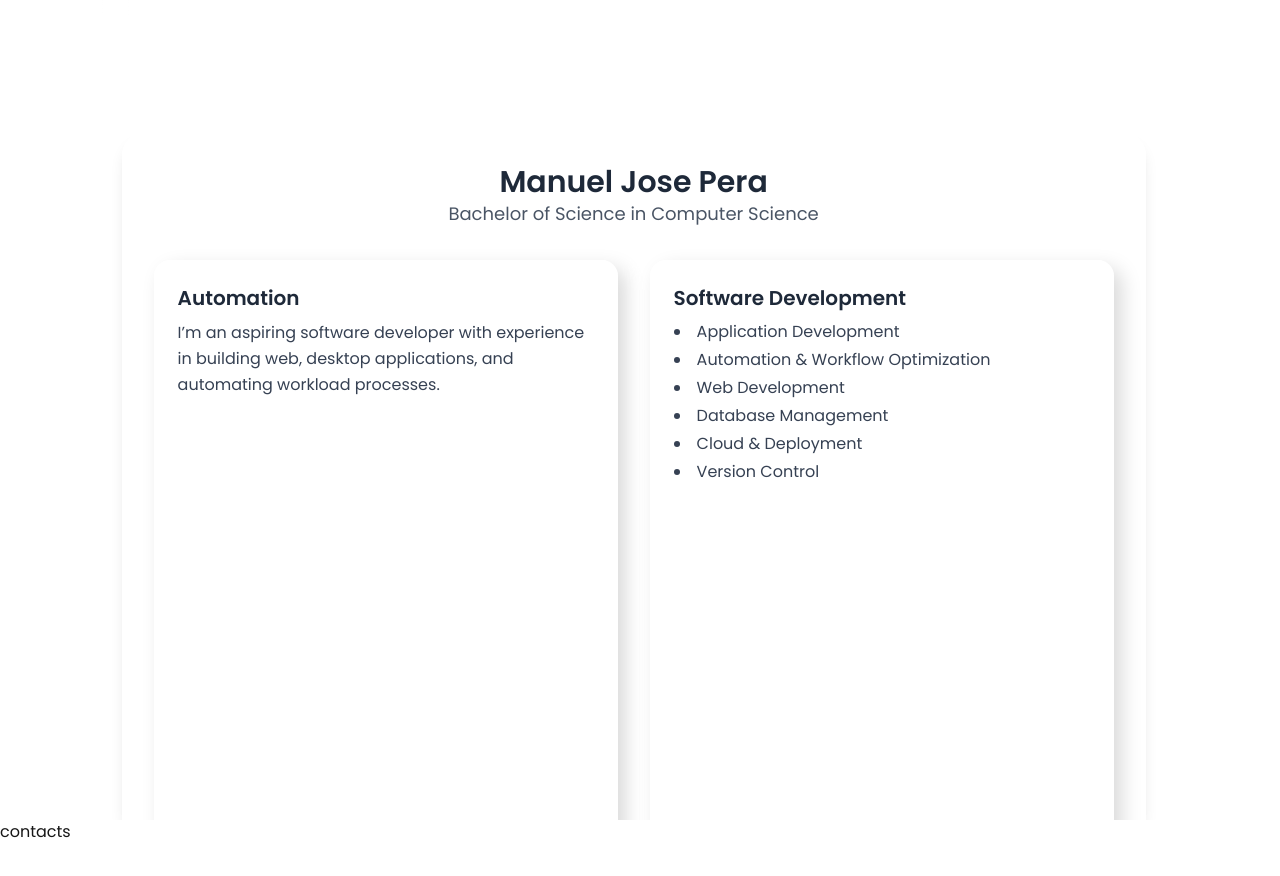
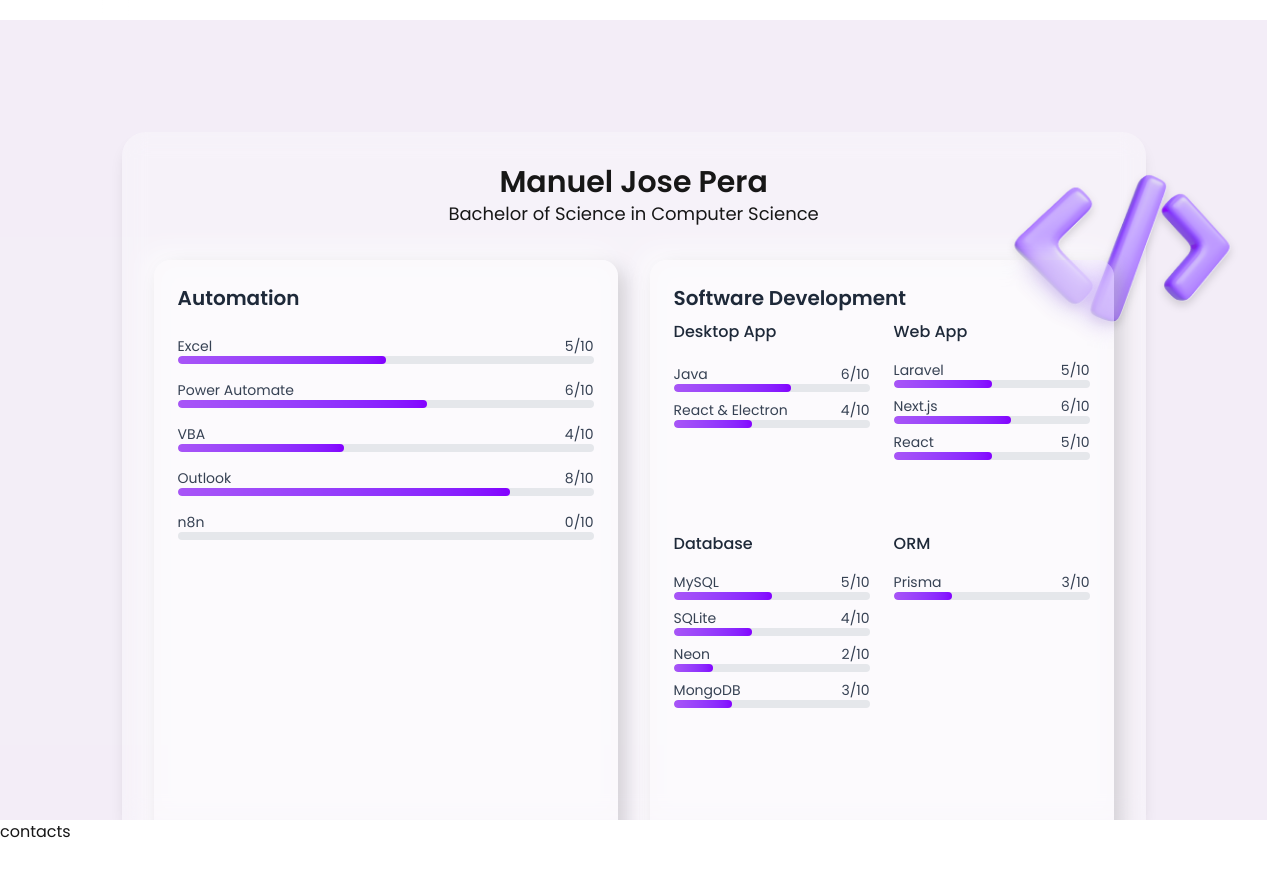
Before and after one commit to xebec1234/MNLBytes, a Next.js app: page / in a window 1280 px wide. Shown: the part 780-1656 px from the top of the page. Built offline with nearby package versions, Linux system fonts and the light colour scheme.

Commit message:
Added Skillbar In About Section

```diff
--- a/src/app/pages/Hero.tsx
+++ b/src/app/pages/Hero.tsx
@@ -1,5 +1,34 @@
 import React from "react";
 import Image from "next/image";
+import SkillBar from "@/components/Bar.tsx/SkillBar";
+
+const automationSkills = [
+  { name: "Excel", level: 5 },
+  { name: "Power Automate", level: 6 },
+  { name: "VBA", level: 4 },
+  { name: "Outlook", level: 8 },
+  { name: "n8n", level: 0 },
+];
+
+const desktopSkills = [
+  { name: "Java", level: 6 },
+  { name: "React & Electron", level: 4 },
+];
+
+const webSkills = [
+  { name: "Laravel", level: 5 },
+  { name: "Next.js", level: 6 },
+  { name: "React", level: 5 },
+];
+
+const databaseSkills = [
+  { name: "MySQL", level: 5 },
+  { name: "SQLite", level: 4 },
+  { name: "Neon", level: 2 },
+  { name: "MongoDB", level: 3 },
+];
+
+const ormSkills = [{ name: "Prisma", level: 3 }];
 
 function Hero() {
   return (
@@ -82,54 +111,104 @@ function Hero() {
         </a>
       </section>
 
+      {/* about section */}
       <section
         id="about"
-        className="h-screen w-full flex justify-center px-4 overflow-hidden"
+        className="h-screen w-full flex justify-center px-4 overflow-hidden bg-[#e7ddf083]"
       >
         <div className="relative w-[80vw] h-[calc(100vh-7rem)] mt-28 bg-white/30 backdrop-blur-md rounded-t-3xl shadow-lg p-8 flex flex-col">
+          <div className="absolute -right-20 top-2 sm:-right-24 sm:top-10 -translate-y-11">
+            <Image
+              src="/favicon.svg"
+              alt="Like Icon"
+              width={240}
+              height={240}
+              className="drop-shadow-lg"
+            />
+          </div>
           <div className="text-center mb-8">
-            <h1 className="text-3xl font-bold text-gray-800">
-              Manuel Jose Pera
-            </h1>
-            <p className="text-lg text-gray-600">
-              Bachelor of Science in Computer Science
-            </p>
+            <h1 className="text-3xl font-bold">Manuel Jose Pera</h1>
+            <p className="text-lg">Bachelor of Science in Computer Science</p>
           </div>
 
           <div className="flex-1 grid grid-cols-1 md:grid-cols-2 gap-8">
+            {/* Automation */}
             <div
               className="p-6 rounded-t-2xl bg-white/40 backdrop-blur-md
-            shadow-[8px_8px_20px_rgba(0,0,0,0.15),-8px_-8px_20px_rgba(255,255,255,0.6)] flex flex-col h-[calc(100vh-7rem)]"
+              shadow-[8px_8px_20px_rgba(0,0,0,0.15),-8px_-8px_20px_rgba(255,255,255,0.6)] flex flex-col h-[calc(100vh-7rem)]"
             >
               <h2 className="text-xl font-semibold text-gray-800">
                 Automation
               </h2>
-              <p className="mt-2 text-gray-700 leading-relaxed">
-                I’m an aspiring software developer with experience in building
-                web, desktop applications, and automating workload processes.
-              </p>
+
+              <div className="mt-4 space-y-4">
+                {automationSkills.map((skill, i) => (
+                  <SkillBar key={i} name={skill.name} level={skill.level} />
+                ))}
+              </div>
             </div>
 
+            {/* Software Development */}
             <div
               className="p-6 rounded-t-2xl bg-white/40 backdrop-blur-md
-            shadow-[8px_8px_20px_rgba(0,0,0,0.15),-8px_-8px_20px_rgba(255,255,255,0.6)] flex flex-col h-[calc(100vh-7rem)]"
+            shadow-[8px_8px_20px_rgba(0,0,0,0.15),-8px_-8px_20px_rgba(255,255,255,0.6)]
+            flex flex-col"
             >
               <h2 className="text-xl font-semibold text-gray-800">
                 Software Development
               </h2>
-              <ul className="mt-2 list-disc list-inside text-gray-700 space-y-1">
-                <li>Application Development</li>
-                <li>Automation & Workflow Optimization</li>
-                <li>Web Development</li>
-                <li>Database Management</li>
-                <li>Cloud & Deployment</li>
-                <li>Version Control</li>
-              </ul>
+
+              <div className="mt-2 grid grid-cols-2 grid-rows-2 gap-6 h-[50vh]">
+                {/* Desktop App */}
+                <div>
+                  <h3 className="font-medium text-gray-800 mb-2">
+                    Desktop App
+                  </h3>
+
+                  <div className="mt-3 space-y-2 overflow-hidden">
+                    {desktopSkills.map((s, i) => (
+                      <SkillBar key={i} name={s.name} level={s.level} />
+                    ))}
+                  </div>
+                </div>
+
+                {/* Web App */}
+                <div>
+                  <h3 className="font-medium text-gray-800 mb-2">Web App</h3>
+                  <div className="space-y-2 overflow-hidden">
+                    {webSkills.map((s, i) => (
+                      <SkillBar key={i} name={s.name} level={s.level} />
+                    ))}
+                  </div>
+                </div>
+
+                {/* Database */}
+                <div>
+                  <h3 className="font-medium text-gray-800 mb-2">Database</h3>
+                  <div className="space-y-2 overflow-hidden">
+                    {databaseSkills.map((s, i) => (
+                      <SkillBar key={i} name={s.name} level={s.level} />
+                    ))}
+                  </div>
+                </div>
+
+                {/* ORM */}
+                <div>
+                  <h3 className="font-medium text-gray-800 mb-2">ORM</h3>
+                  <div className="space-y-2 overflow-hidden">
+                    {ormSkills.map((s, i) => (
+                      <SkillBar key={i} name={s.name} level={s.level} />
+                    ))}
+                  </div>
+                </div>
+              </div>
+
             </div>
           </div>
         </div>
       </section>
-      <section id="contact" className="h-screen">
+
+      <section id="contact" className="h-screen bg-white">
         <h1>contacts</h1>
       </section>
     </div>
--- /dev/null
+++ b/src/components/Bar.tsx/SkillBar.tsx
@@ -0,0 +1,49 @@
+"use client";
+import React, { useEffect, useRef, useState } from "react";
+
+type SkillBarProps = {
+  name: string;
+  level: number;
+};
+
+export default function SkillBar({ name, level }: SkillBarProps) {
+  const [inView, setInView] = useState(false);
+  const barRef = useRef<HTMLDivElement | null>(null);
+
+  useEffect(() => {
+    const element = barRef.current;
+    if (!element) return;
+
+    const observer = new IntersectionObserver(
+      (entries) => {
+        if (entries[0].isIntersecting) {
+          setInView(true);
+        }
+      },
+      { threshold: 0.3 }
+    );
+
+    observer.observe(element);
+
+    return () => {
+      observer.unobserve(element);
+    };
+  }, []);
+
+  return (
+    <div ref={barRef} className="mt-2">
+      <div className="flex justify-between text-gray-700 text-sm">
+        <span>{name}</span>
+        <span>{level}/10</span>
+      </div>
+      <div className="w-full h-2 rounded-full bg-gray-200 overflow-hidden">
+        <div
+          className="h-full bg-gradient-to-r from-[#A855F7] to-[#8300FF] rounded-full transition-all duration-1000 ease-out"
+          style={{
+            width: inView ? `${(level / 10) * 100}%` : "0%",
+          }}
+        />
+      </div>
+    </div>
+  );
+}
```
